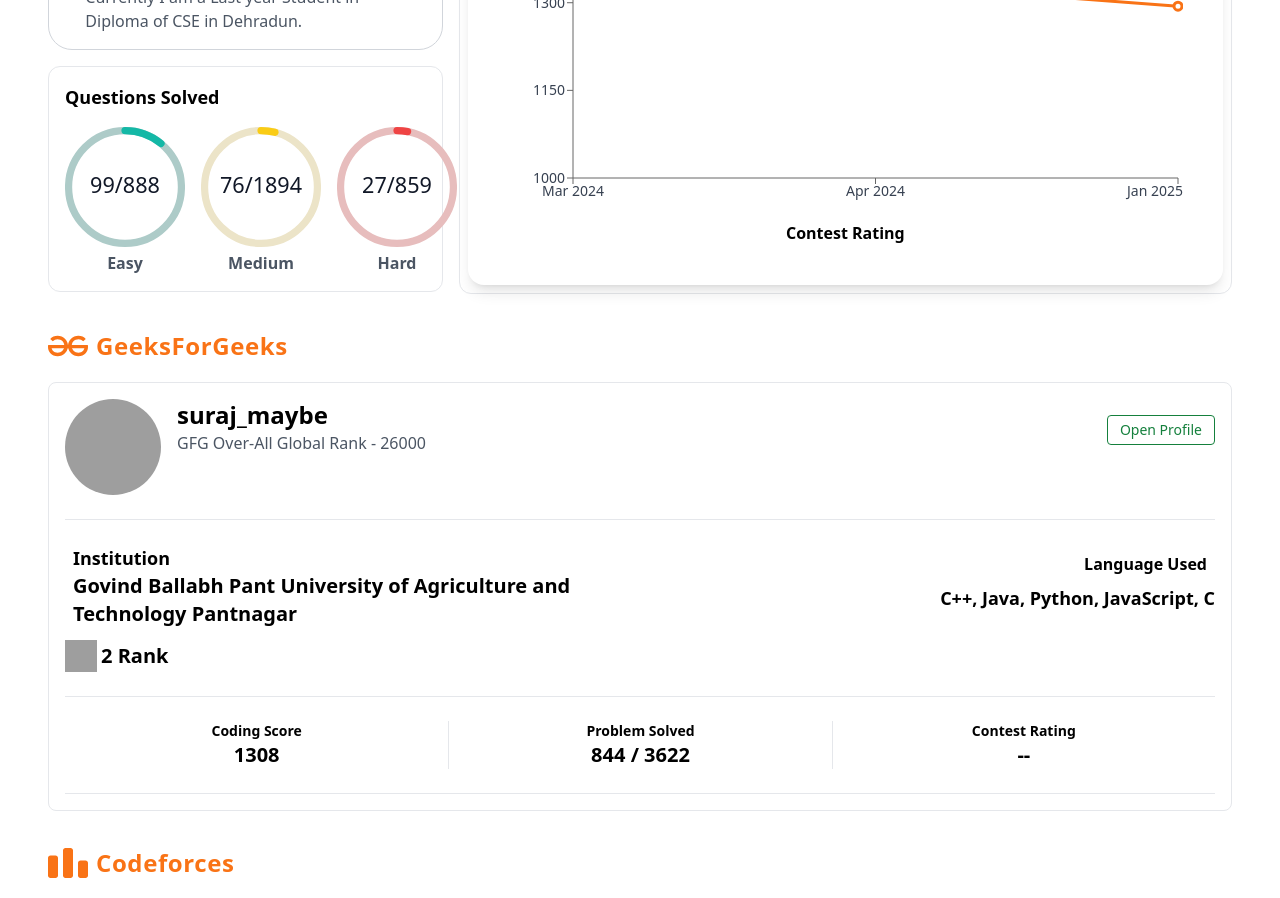
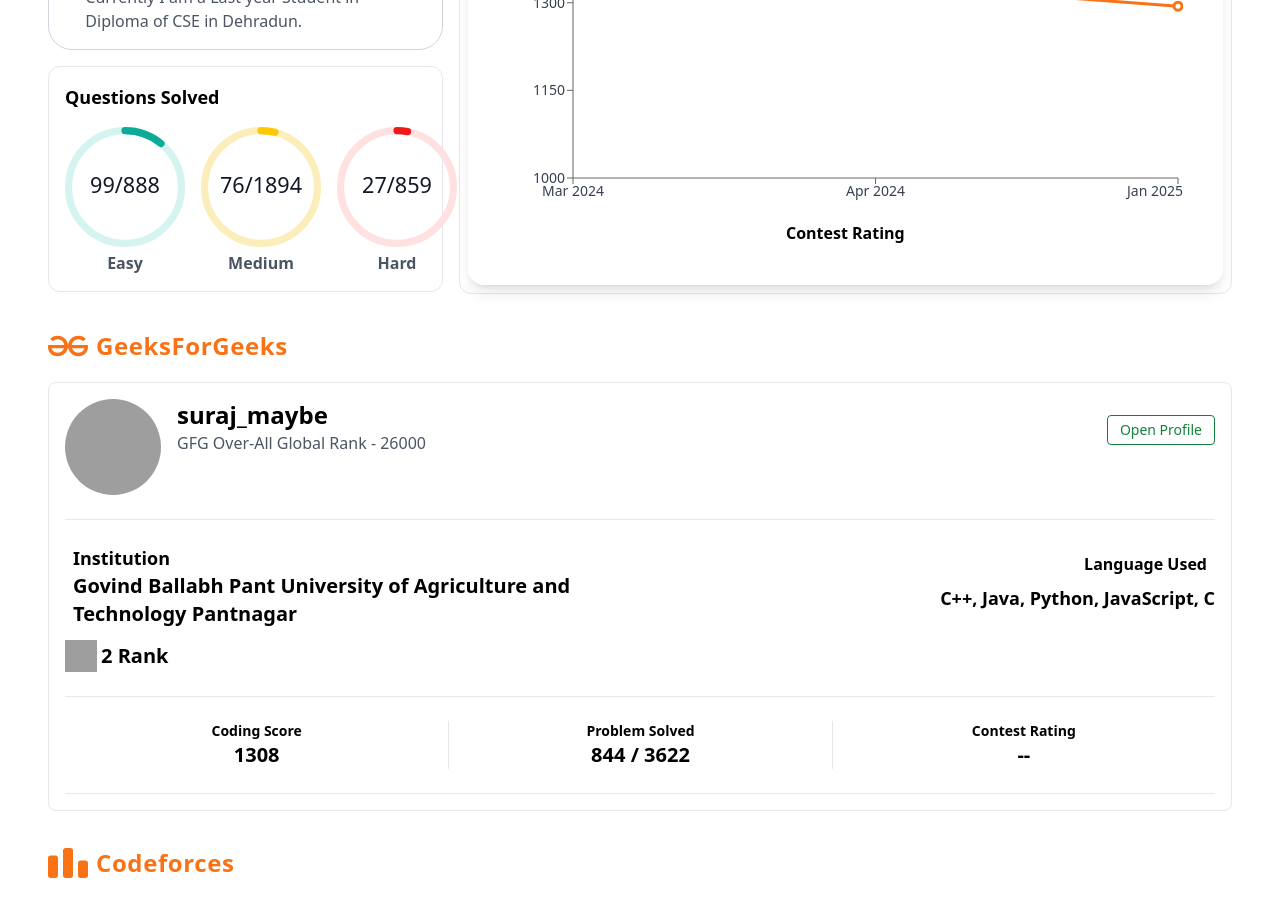
Before and after one commit to Suraj-1309/My-Portfolio, a React (Vite) app: page /dsa in a window 1280 px wide. Shown: the part 900-1798 px from the top of the page. Built offline with nearby package versions, Linux system fonts and the light colour scheme; grey boxes are pictures that could not be loaded; a web font is replaced by a local one.

Commit message:
add links to profiles in dsa page

```diff
--- a/src/dsa/Codechef.jsx
+++ b/src/dsa/Codechef.jsx
@@ -50,7 +50,7 @@
           <hr className="border-t border-gray-300 dark:border-gray-700 mt-3" />
           {/* Visit Profile Button */}
           <a
-            href="https://codeforces.com/profile/suraj_1309"
+            href="https://www.codechef.com/users/im_nika"
             target="_blank"
             rel="noopener noreferrer"
             className="mt-4 w-full inline-block text-center border px-4 py-2 flex justify-center align-end rounded-lg font-semibold transition hover:scale-105 hover:underline"
--- a/src/dsa/Leetcode.jsx
+++ b/src/dsa/Leetcode.jsx
@@ -11,7 +11,7 @@
         <div className="w-full lg:w-1/3 flex flex-col gap-4">
           {/* Div 1 – Profile Card */}
           <a
-            href="https://www.hackerrank.com/suraj_1309"
+            href="https://leetcode.com/u/suraj_1309/"
             target="_blank"
             rel="noopener noreferrer"
             className="no-underline"
@@ -56,25 +56,25 @@
               <LeetCodeCircle
                 solved={99}
                 total={888}
-                color="#14b8a6"
+                color="#0bab98ff"
                 label="Easy"
-                trailColor="#adcbc8ff"
+                trailColor="#d5f4f0ff"
                 isDarkMode={isDarkMode}
               />
               <LeetCodeCircle
                 solved={76}
                 total={1894}
-                color="#facc15"
+                color="#ffc800ff"
                 label="Medium"
-                trailColor="#ece4c8ff"
+                trailColor="#fceebbff"
                 isDarkMode={isDarkMode}
               />
               <LeetCodeCircle
                 solved={27}
                 total={859}
-                color="#ef4444"
+                color="#ee1919ff"
                 label="Hard"
-                trailColor="#e7bdbdff"
+                trailColor="#ffe1e1ff"
                 isDarkMode={isDarkMode}
               />
             </div>
```
